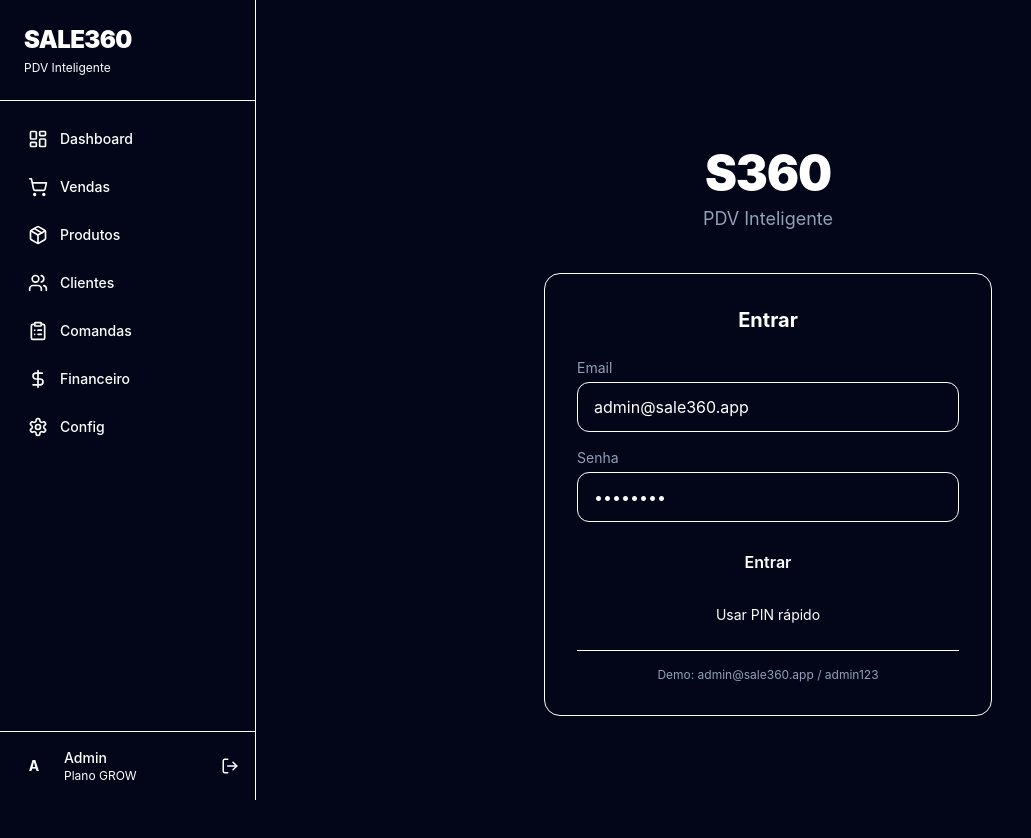
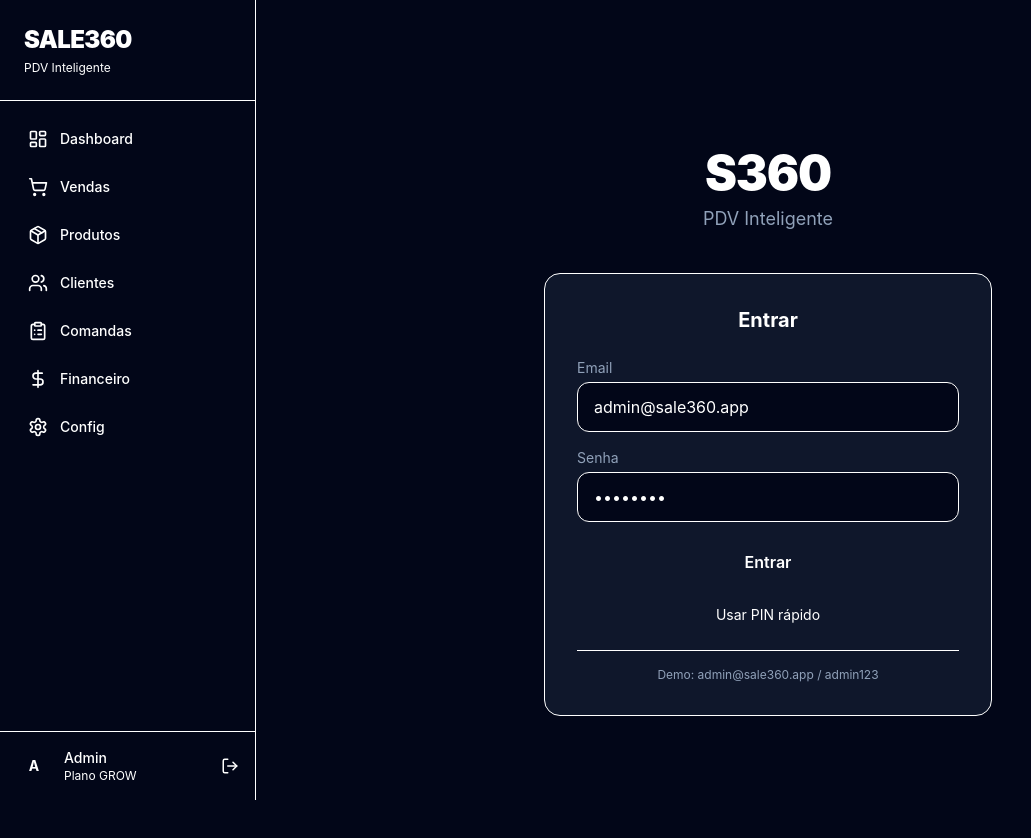
Before and after one commit to philipecordeiroprc-rgb/Sale360, a Next.js app in the folder apps/web/: page /login in a window 1280 px wide. Shown: the top 838 px of the page, without its empty margins (0-1031 px from the left). Built offline with nearby package versions, Linux system fonts and the light colour scheme; no server answers.

Commit message:
auto: update page.tsx

```diff
--- a/apps/web/src/app/login/page.tsx
+++ b/apps/web/src/app/login/page.tsx
@@ -66,7 +66,7 @@ export default function LoginPage() {
         </div>
 
         {/* Form Card */}
-        <div className="bg-dark-800 border border-dark-700 rounded-2xl p-8">
+        <div className="bg-slate-900 border border-dark-700 rounded-2xl p-8">
           <h2 className="text-xl font-bold text-white text-center mb-6">
             {mode === 'pin' ? 'Login Rápido (PIN)' : 'Entrar'}
           </h2>
```
